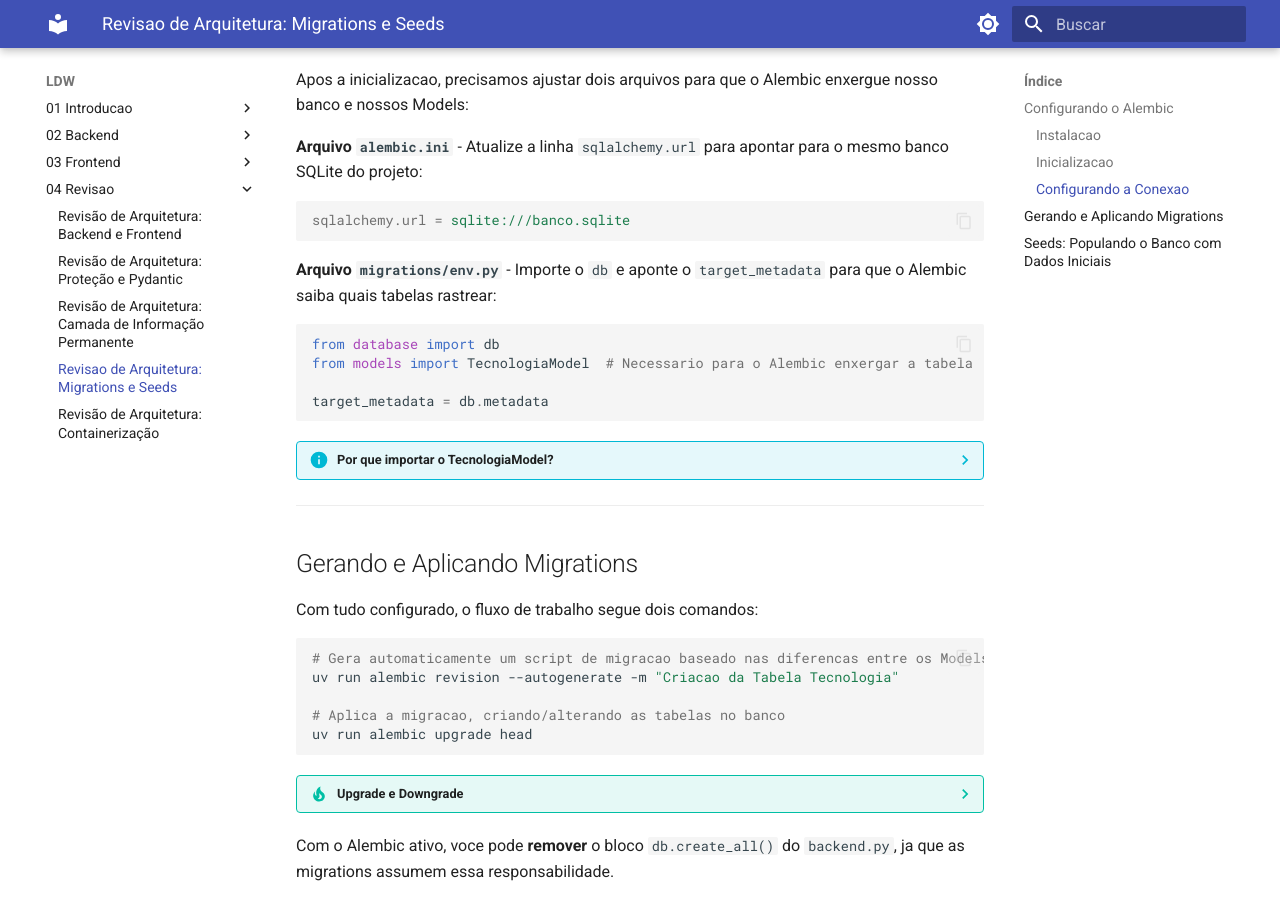
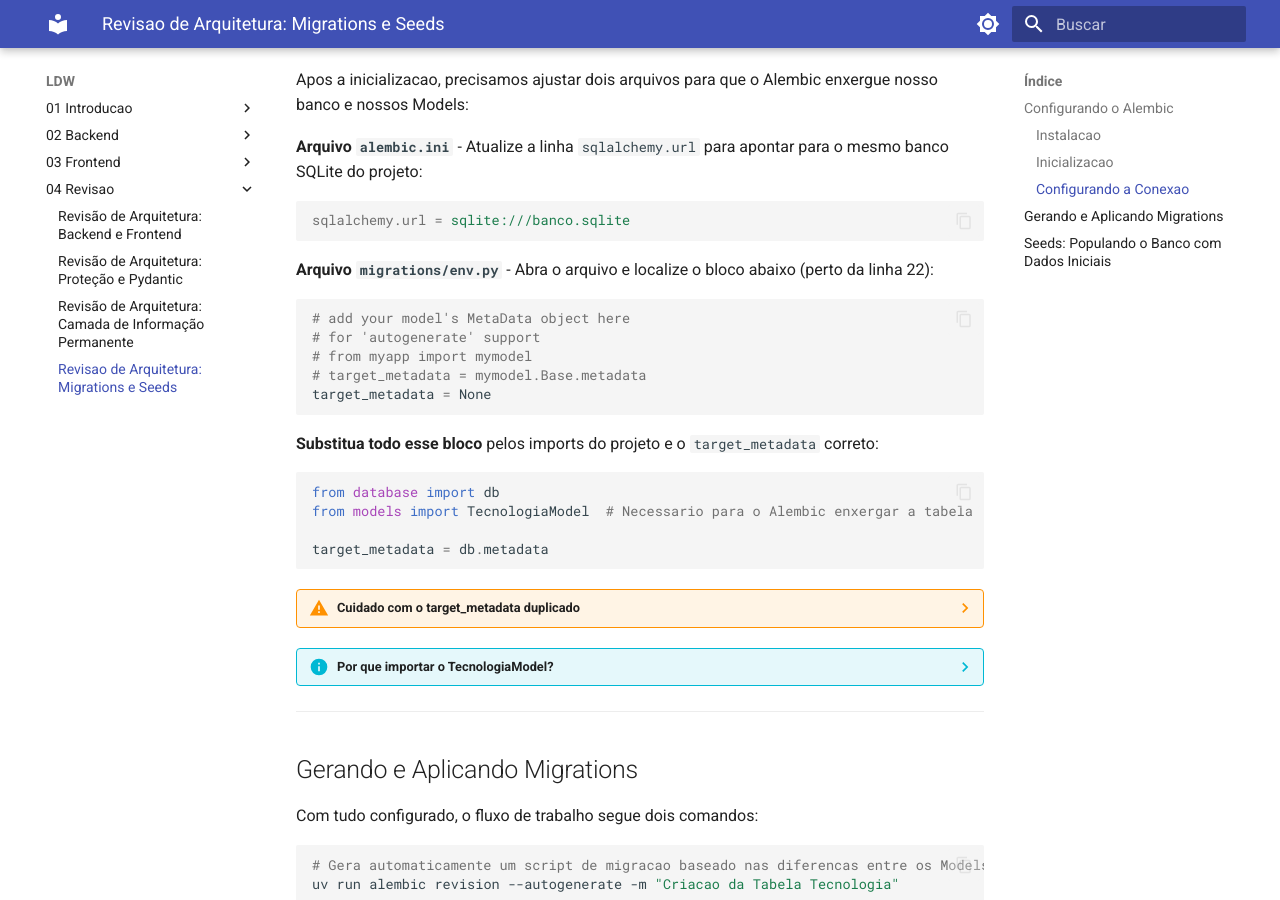
Before and after one commit to i-davies/Conteudo-Fatec-2026-1, an MkDocs documentation site: the page built from docs/LDW/04_Revisao/04_Alembic_Seeds.md, in a window 1280 px wide and 900 px high, scrolled down 904 px. Built offline with MkDocs 1.6.1 and Material for MkDocs 9.7.7, drawn with Linux system fonts in a browser that asks for light colours.

Commit message:
feat: LDW Revisão

````diff
--- a/docs/LDW/04_Revisao/04_Alembic_Seeds.md
+++ b/docs/LDW/04_Revisao/04_Alembic_Seeds.md
@@ -34,7 +34,17 @@ Apos a inicializacao, precisamos ajustar dois arquivos para que o Alembic enxerg
 sqlalchemy.url = sqlite:///banco.sqlite
 ```
 
-**Arquivo `migrations/env.py`** - Importe o `db` e aponte o `target_metadata` para que o Alembic saiba quais tabelas rastrear:
+**Arquivo `migrations/env.py`** - Abra o arquivo e localize o bloco abaixo (perto da linha 22):
+
+```python
+# add your model's MetaData object here
+# for 'autogenerate' support
+# from myapp import mymodel
+# target_metadata = mymodel.Base.metadata
+target_metadata = None
+```
+
+**Substitua todo esse bloco** pelos imports do projeto e o `target_metadata` correto:
 
 ```python
 from database import db
@@ -42,6 +52,9 @@ from models import TecnologiaModel  # Necessario para o Alembic enxergar a tabel
 
 target_metadata = db.metadata
 ```
+
+??? warning "Cuidado com o target_metadata duplicado"
+    Se voce apenas adicionar as linhas novas sem remover o `target_metadata = None` original, o valor `None` vai **sobrescrever** o `db.metadata` e o Alembic vai falhar com o erro: `does not provide a MetaData object`. Certifique-se de que existe apenas **um** `target_metadata` no arquivo.
 
 ??? info "Por que importar o TecnologiaModel?"
     Mesmo sem usar a variavel diretamente, o `import` faz o Python executar a definicao da classe, registrando a tabela no `db.metadata`. Sem esse import, o Alembic nao detecta nenhuma tabela para migrar.
````
Also changed, not shown: docs/LDW/04_Revisao/05_Docker.md (deleted, +0 -54 lines).
